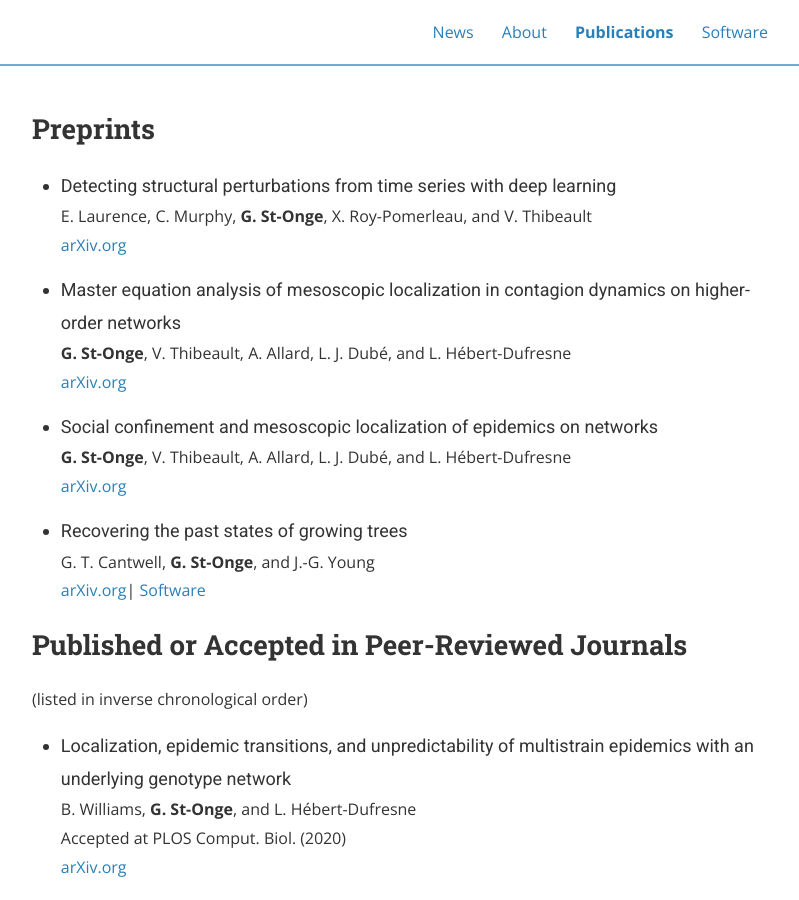
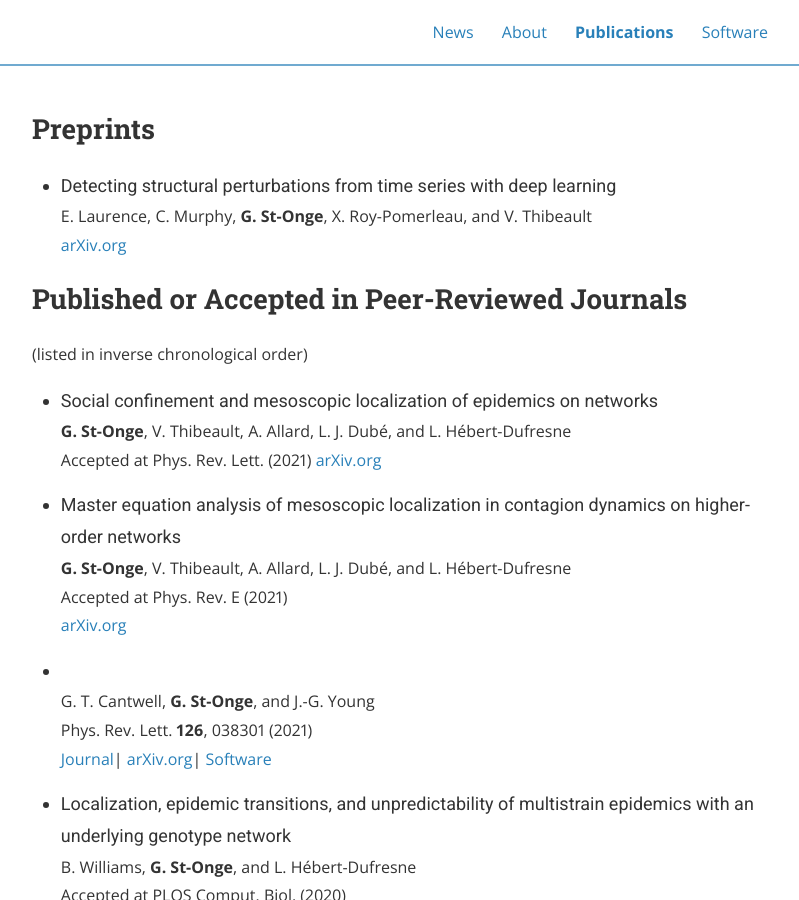
Before and after one commit to gstonge/gstonge.github.io, a Jekyll site: the page built from publications.md, in a window 1280 px wide and 900 px high. Shown: the whole window, without its empty margins (240-1039 px from the left). Built offline with Jekyll 4.4.1, drawn with Linux system fonts in a browser that asks for light colours; nearby versions of some CDN libraries.

Commit message:
update publications

```diff
--- a/publications.md
+++ b/publications.md
@@ -13,27 +13,29 @@ E. Laurence, C. Murphy, **G. St-Onge**, X. Roy-Pomerleau, and V. Thibeault
 <br>
 [arXiv.org](https://arxiv.org/abs/2006.05232)
 
-* <span class="pub-title">Master equation analysis of mesoscopic localization in contagion dynamics on higher-order networks</span><br>
-**G. St-Onge**, V. Thibeault, A. Allard, L. J. Dubé, and L. Hébert-Dufresne
-<br>
-[arXiv.org](https://arxiv.org/abs/2004.10203)
+## Published or Accepted in Peer-Reviewed Journals
+
+<p>(listed in inverse chronological order)</p>
 
 * <span class="pub-title">Social confinement and mesoscopic localization of epidemics on networks</span><br>
-**G. St-Onge**, V. Thibeault, A. Allard, L. J. Dubé, and L. Hébert-Dufresne
-<br>
+**G. St-Onge**, V. Thibeault, A. Allard, L. J. Dubé, and L. Hébert-Dufresne <br>
+Accepted at Phys. Rev. Lett. (2021)
 [arXiv.org](https://arxiv.org/abs/2003.05924)
 
 
-* <span class="pub-title">Recovering the past states of growing trees</span><br>
-G. T. Cantwell, **G. St-Onge**, and J.-G. Young
-<br>
+* <span class="pub-title">Master equation analysis of mesoscopic localization in contagion dynamics on higher-order networks</span><br>
+**G. St-Onge**, V. Thibeault, A. Allard, L. J. Dubé, and L. Hébert-Dufresne <br>
+Accepted at Phys. Rev. E (2021) <br>
+[arXiv.org](https://arxiv.org/abs/2004.10203)
+
+
+* <span class="pub-title"></span><br>
+G. T. Cantwell, **G. St-Onge**, and J.-G. Young <br>
+Phys. Rev. Lett. **126**, 038301 (2021) <br>
+[Journal](https://journals.aps.org/prl/abstract/10.1103/PhysRevLett.126.038301)|
 [arXiv.org](https://arxiv.org/abs/1910.04788)|
 [Software](https://github.com/gcant/temporal-recovery-tree-py)
 
-
-## Published or Accepted in Peer-Reviewed Journals
-
-<p>(listed in inverse chronological order)</p>
 
 * <span class="pub-title">Localization, epidemic transitions, and unpredictability of multistrain epidemics with an underlying genotype network</span><br>
 B. Williams, **G. St-Onge**, and L. Hébert-Dufresne <br>
```
Also changed, not shown: 1 other file.
